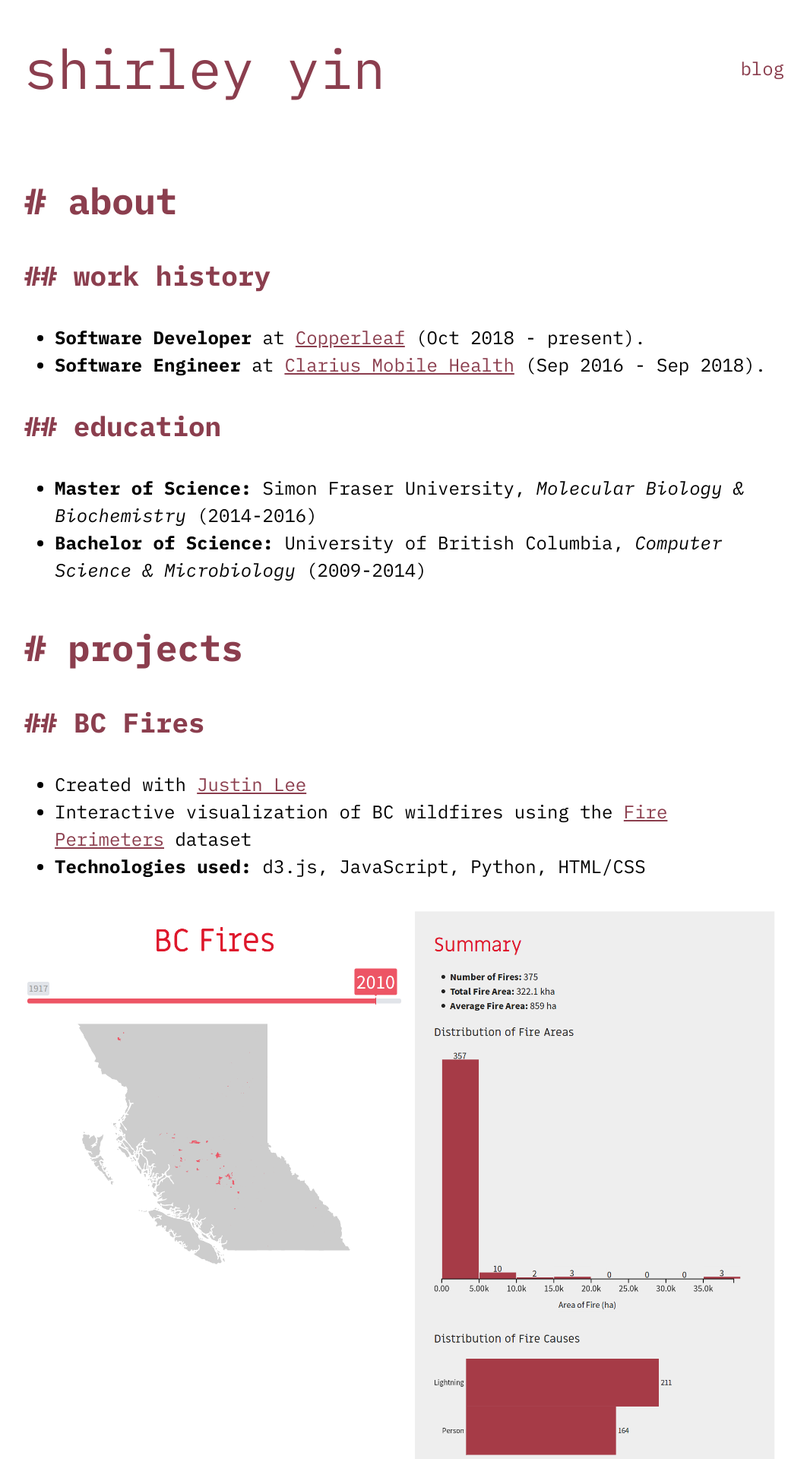
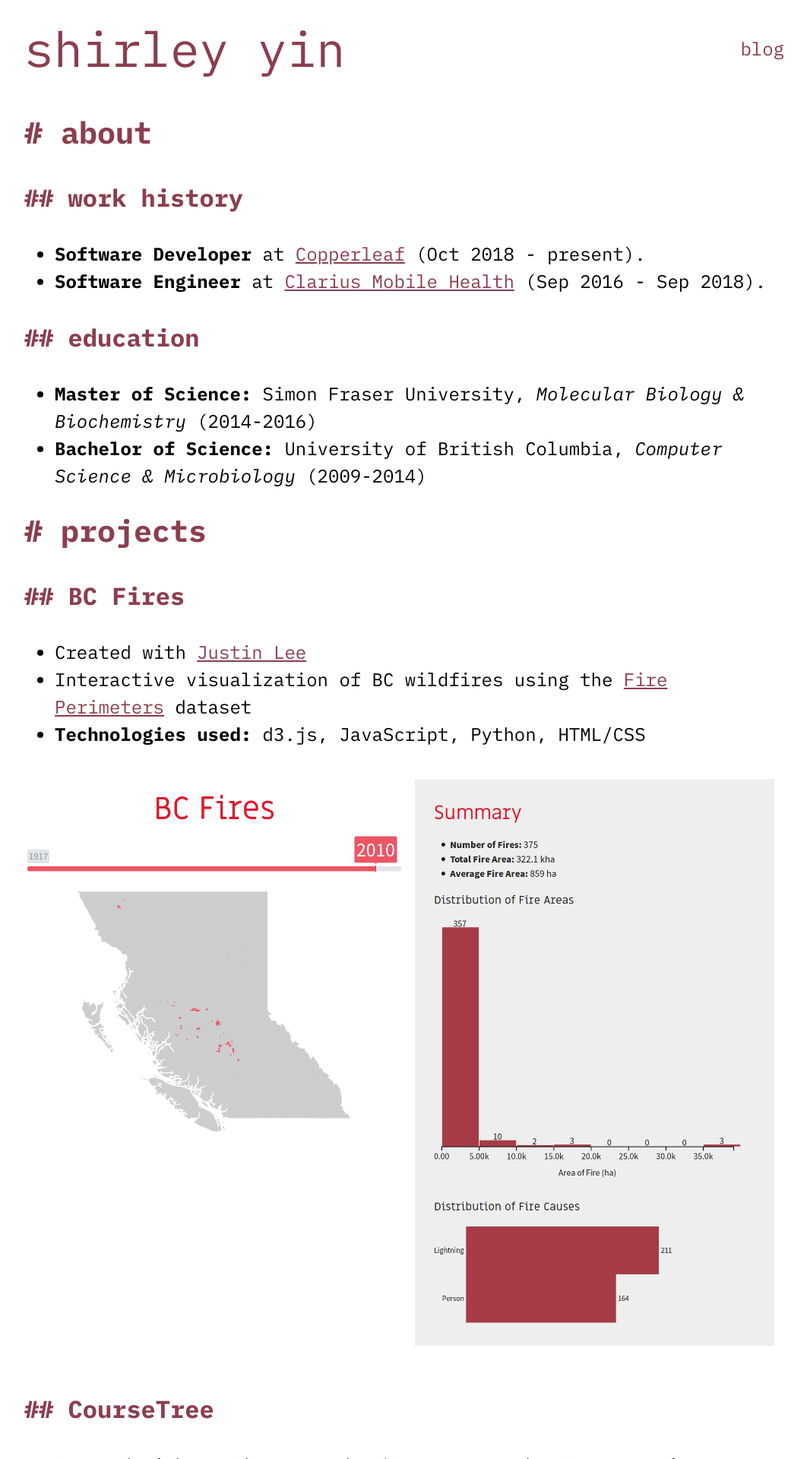
Before and after one commit to syin/syin-website, a Jekyll site: the page built from index.md, in a window 1280 px wide. Shown: the top 1920 px of the page at 76% size, without its empty margins (108-1170 px from the left). Built offline with Jekyll 4.4.1, drawn with Linux system fonts in a browser that asks for light colours; our own code applies the rules of GitHub Pages for plain Markdown files.

Commit message:
fix mobile font sizes

```diff
--- a/css/style.scss
+++ b/css/style.scss
@@ -14,7 +14,7 @@ $translucent_accent: rgba(183,110,121,0.2);
 
 body {
     font-family: "IBM Plex Mono", monospace;
-    font-size: 24px;
+    font-size: 1.5rem;
     font-weight: 400;
     line-height: 1.5;
     width: 90%;
@@ -48,9 +48,9 @@ h1, h2, h3, h4, h5, h6 {
 
     h1 {
         font-weight: 400;
-        font-size: 3em;
-        margin-top: 0.5em;
-        margin-bottom: 0.5em;
+        font-size: 4rem;
+        margin-top: 1rem;
+        margin-bottom: 1rem;
     }
 
     nav {
@@ -59,7 +59,7 @@ h1, h2, h3, h4, h5, h6 {
         }
         a:before {
             content: "\00B7";
-            padding: 0.3em;
+            padding: 0.3rem;
         }
         a:first-child:before {
             content: "";
@@ -68,9 +68,10 @@ h1, h2, h3, h4, h5, h6 {
 }
 
 h2 {
-    font-size: 2em;
-    margin-top: 1em;
+    font-size: 2.5rem;
+    margin-top: 1rem;
     margin-bottom: 0;
+    word-wrap: break-word;
 
     &:before {
         content: "# ";
@@ -78,7 +79,7 @@ h2 {
 }
 
 h3 {
-    font-size: 1.5em;
+    font-size: 2rem;
 
     &:before {
         content: "## ";
@@ -125,8 +126,8 @@ section img {
 
 span.post-date, span.post-categories {
     display: block;
-    margin-top: 0.7em;
-    margin-bottom: 0.7em;
+    margin-top: 0.7rem;
+    margin-bottom: 0.7rem;
     color: $accent;
     font-family: "Inconsolata", monospace;
 }
@@ -137,17 +138,17 @@ span.post-categories {
 
 article {
     border-bottom: 1px solid $accent;
-    margin-bottom: 1em;
+    margin-bottom: 1rem;
 }
 
 article:last-child {
     border: 0;
-    margin-bottom: 4em;
+    margin-bottom: 4rem;
 }
 
 .blogfeed {
     list-style: none;
-    margin: 1em 0;
+    margin: 1rem 0;
     padding: 0;
 }
 
@@ -158,3 +159,38 @@ article:last-child {
 .blogfeed--date {
     font-style: italic;
 }
+
+@media (max-width: 767px) {
+    body {
+        font-size: 1.1rem;
+    }
+
+    .header {
+        flex-direction: column;
+        align-items: flex-start;
+
+        h1 {
+            font-size: 2.5rem;
+            margin-top: 0.5rem;
+            margin-bottom: 0.5rem;
+        }
+
+        nav a:before, nav a:first-child:before {
+            content: "\003e";
+        }
+    }
+
+    h2 {
+        font-size: 1.3rem;
+        margin-top: 1rem;
+        margin-bottom: 0;
+
+        &:before {
+            content: "# ";
+        }
+    }
+
+    h3 {
+        font-size: 1.2rem;
+    }
+}
```
